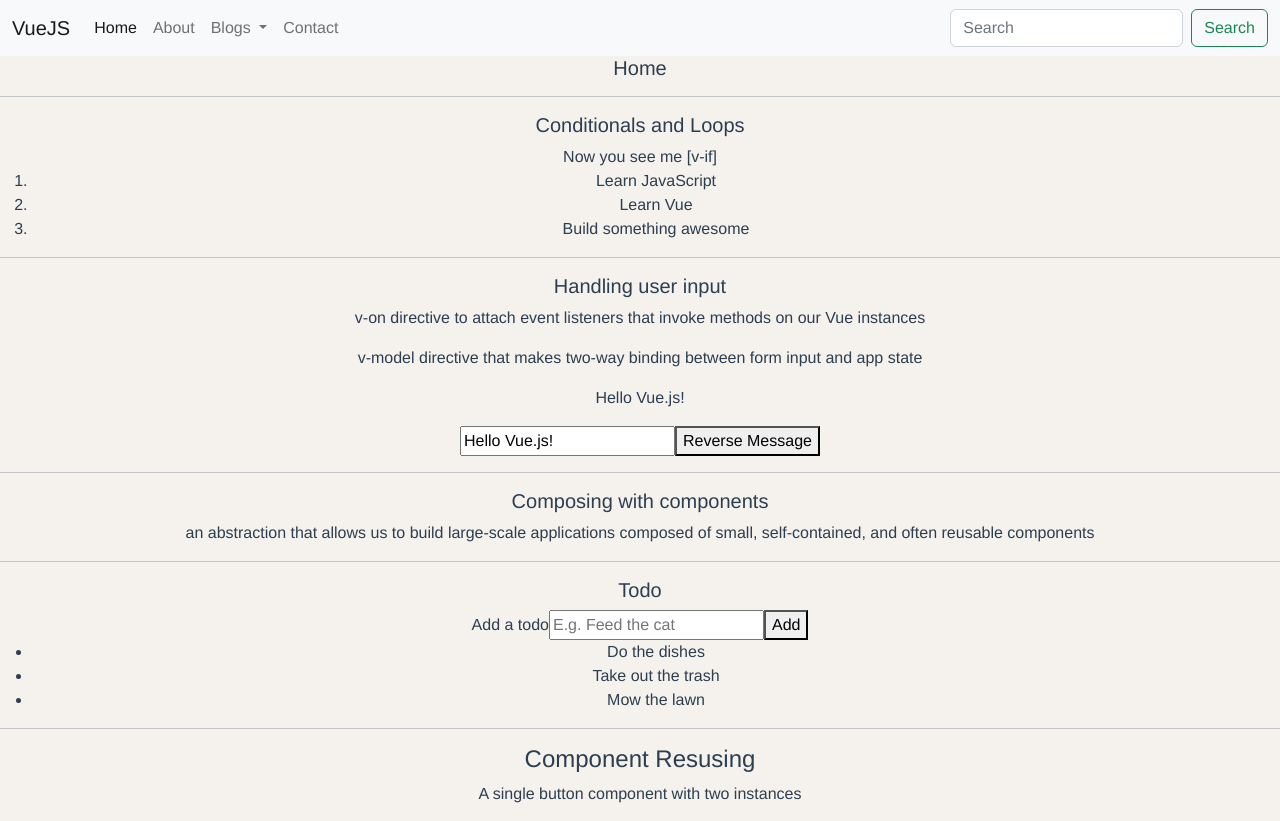
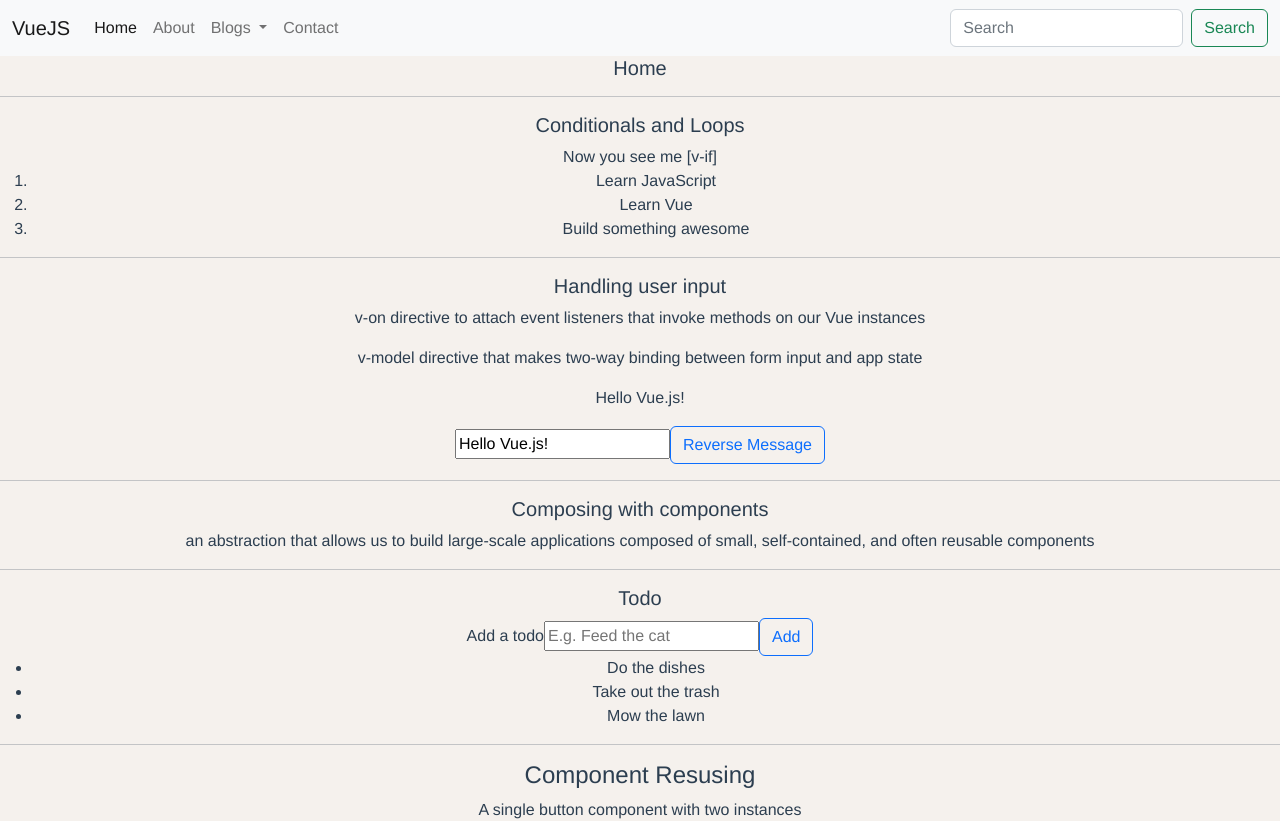
Before and after one commit to briangor/vuejs-components, a Vue app: page / in a window 1280 px wide. Shown: the top 821 px of the page. Built offline with nearby package versions, Linux system fonts and the light colour scheme.

Commit message:
add classes to homepage buttons

```diff
--- a/src/components/ChildComp.vue
+++ b/src/components/ChildComp.vue
@@ -18,7 +18,11 @@ export default {
         }
     },
     props: {
-        msg: String
+        msg: {
+            type: String,
+            required: true
+        },
+
     },
     methods: {
         changeMsg() {
--- a/src/components/HomePage.vue
+++ b/src/components/HomePage.vue
@@ -19,7 +19,7 @@
         <!-- Two-way data binding -->
         <input v-model="message">
         <!-- <button v-on:click="reverseMessage">Reverse Message</button> -->
-        <button @click="reverseMessage">Reverse Message</button>
+        <button @click="reverseMessage" class="btn btn-outline-primary">Reverse Message</button>
 
         <hr>
         <h5>Composing with components</h5>
@@ -31,7 +31,7 @@
             <form v-on:submit.prevent="addNewTodo">
                 <label for="new-todo">Add a todo</label>
                 <input v-model="newTodoText" id="new-todo" placeholder="E.g. Feed the cat">
-                <button>Add</button>
+                <button class="btn btn-outline-primary">Add</button>
             </form>
             <!-- v-bind:title="todo.title" -->
             <ul>
--- a/src/components/ParentComp.vue
+++ b/src/components/ParentComp.vue
@@ -16,7 +16,7 @@ export default {
     },
     data() {
         return {
-            parentMsg: "Hello Vue - from Parent"
+            parentMsg: 'Hello Vue - from Parent',
         }
 
     },
```
